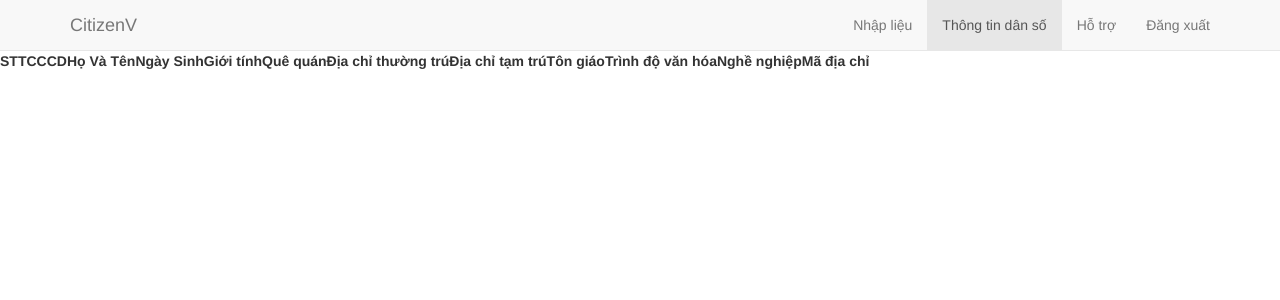
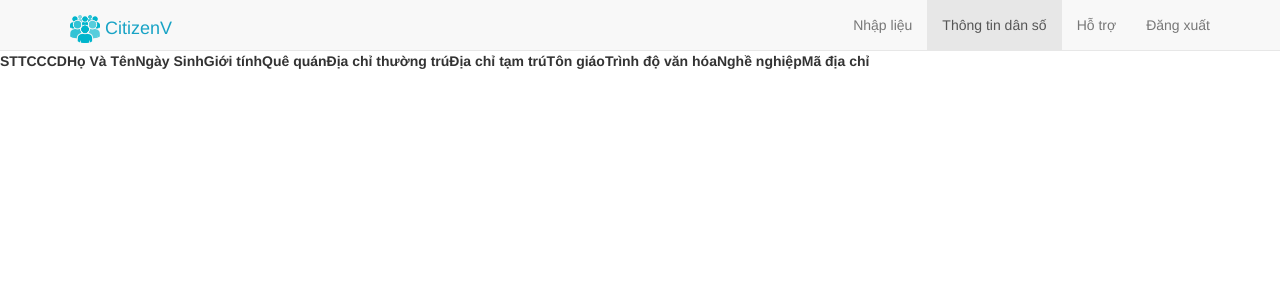
Before and after one commit to VuDucGiang/citizenV, a PHP site: page /views/homeView.php in a window 1280 px wide. Shown: the top 300 px of the page. Run offline with PHP 8.4, Linux system fonts and the light colour scheme; data that the repository does not hold is empty; some libraries are stand-ins or nearby versions.

Commit message:
them logo vao nav bar

```diff
--- a/views/homeView.php
+++ b/views/homeView.php
@@ -50,7 +50,12 @@
             <span class="icon-bar"></span>
             <span class="icon-bar"></span>
           </button>
-          <a class="navbar-brand" href="#">CitizenV</a>
+          <a class="navbar-brand" href="#">
+            <span style="color: rgb(24, 163, 197);">
+              <img src="../public/images/logo.png" height="30" width="30">
+              CitizenV
+            </span>
+          </a>
         </div>
 
         <!-- Collect the nav links, forms, and other content for toggling -->
```
Also changed, not shown: public/css/style.css (line endings or trailing spaces).
